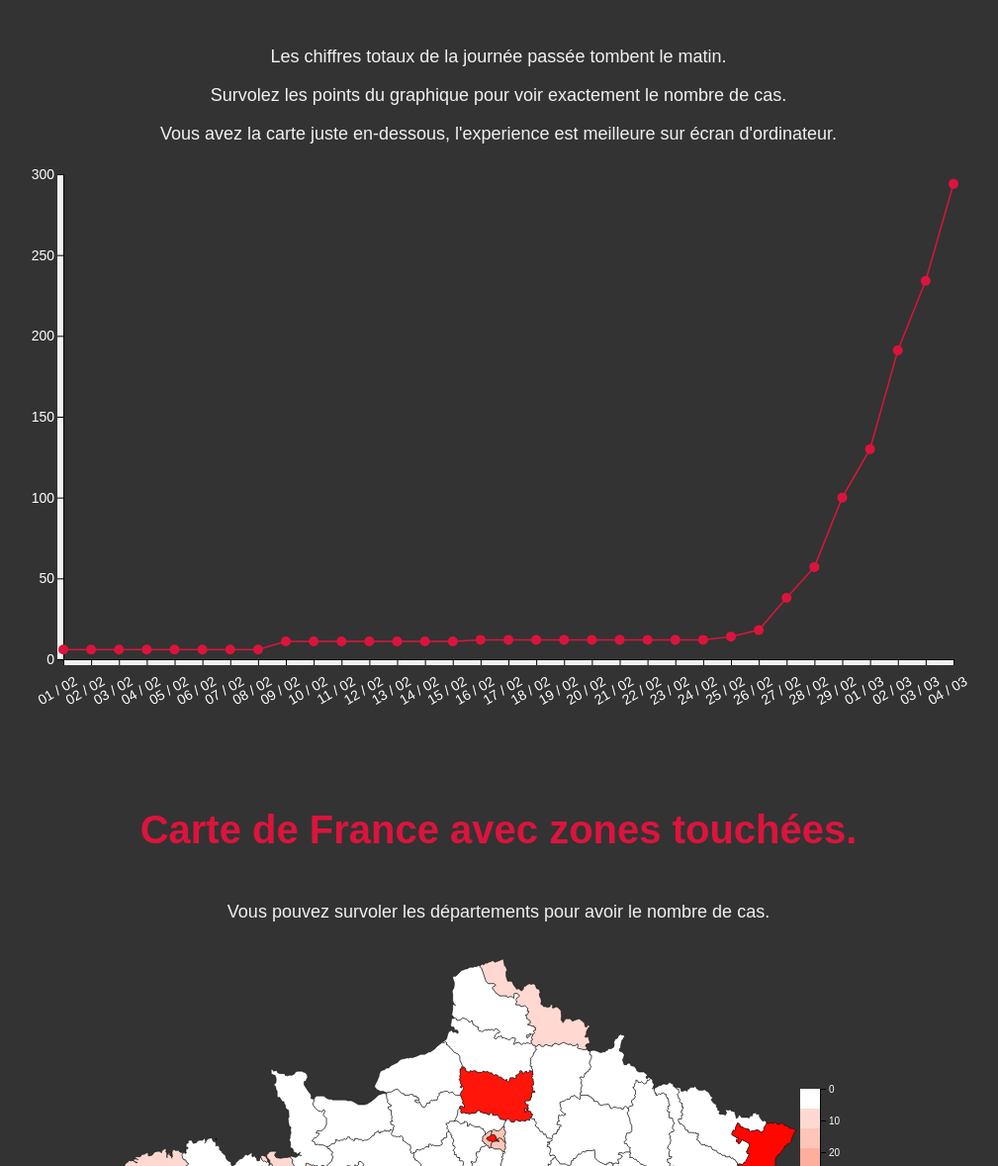
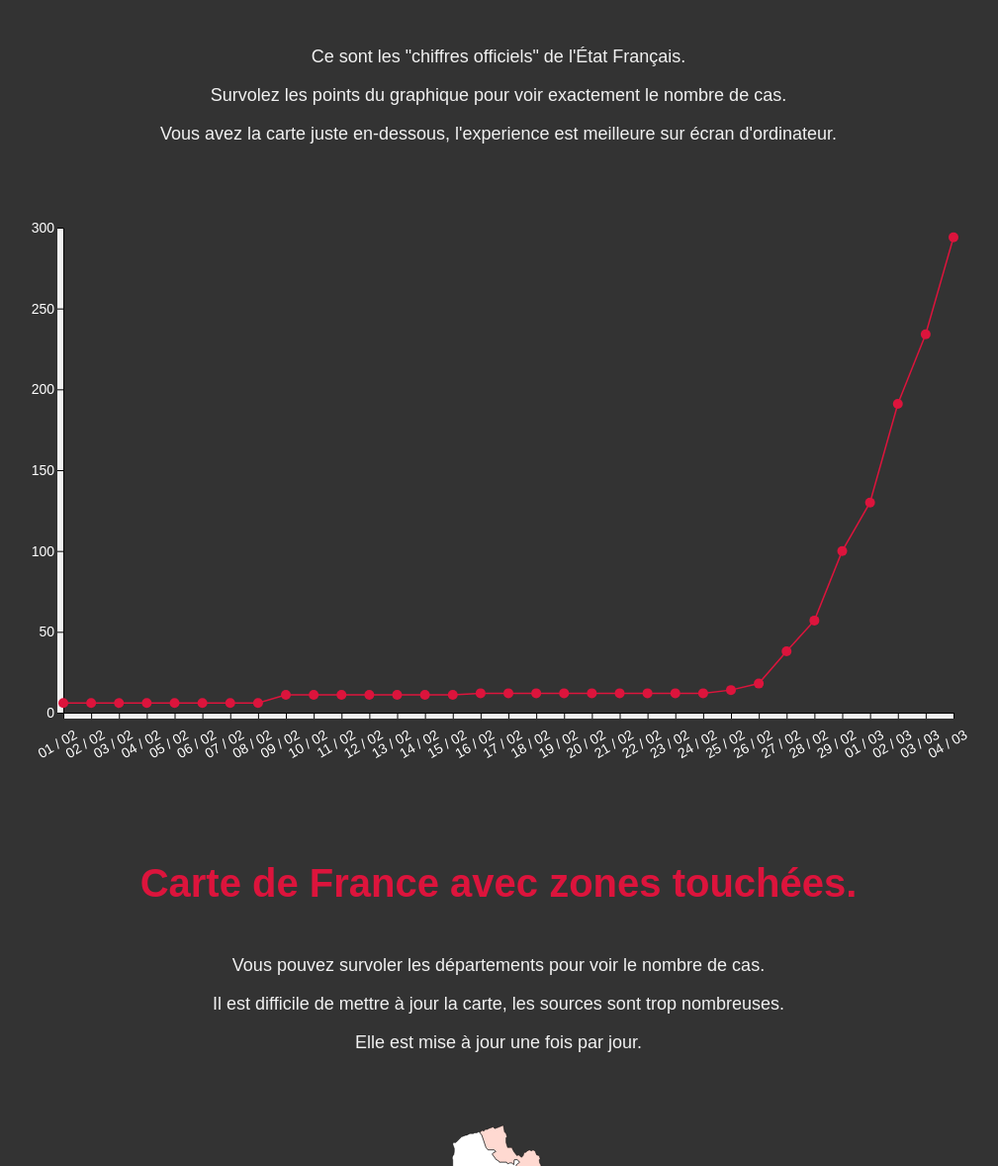
Before and after one commit to Ziratsu/CoronavirusGraph, a website: page index.html in a window 1280 px wide. Shown: the part 122-1300 px from the top of the page at 99% size, without its empty margins (136-1145 px from the left). Drawn offline with nearby package versions, Linux system fonts and the light colour scheme.

Commit message:
Update index.html

```diff
--- a/index.html
+++ b/index.html
@@ -17,19 +17,24 @@
 
 <div id="graphique">
   <h1>Coronavirus en France</h1>
-  <p>Les chiffres totaux de la journée passée tombent le matin.</p>
+  <p>Ce sont les "chiffres officiels" de l'État Français.</p>
   <p>Survolez les points du graphique pour voir exactement le nombre de cas.</p>
   <p>Vous avez la carte juste en-dessous, l'experience est meilleure sur écran d'ordinateur.</p>
+  <br><br>
 </div>
 
 <div id="map">
   <h2>Carte de France avec zones touchées.</h2>
-  <p>Vous pouvez survoler les départements pour avoir le nombre de cas.</p>
+  <p>Vous pouvez survoler les départements pour voir le nombre de cas.</p>
+  <p>Il est difficile de mettre à jour la carte, les sources sont trop nombreuses.</p>
+  <p>Elle est mise à jour une fois par jour.</p>
+  <br><br>
 </div>
 
 <p class="credits ctop">Github  : <a target="_blank" href="https://github.com/Ziratsu/CoronavirusGraph">Repo Github</a></p></li>
 <p class="credits">Youtube : <a target="_blank" href="https://www.youtube.com/channel/UCMFbNXUkjSUJ6WC20tGTzJg">YT Développement Web</a></p></li>
 <p class="credits">Twitter : <a target="_blank" href="https://twitter.com/Ledesignerduweb">Twitter</a></p></li>
+<br><br>
 
 
 
```
